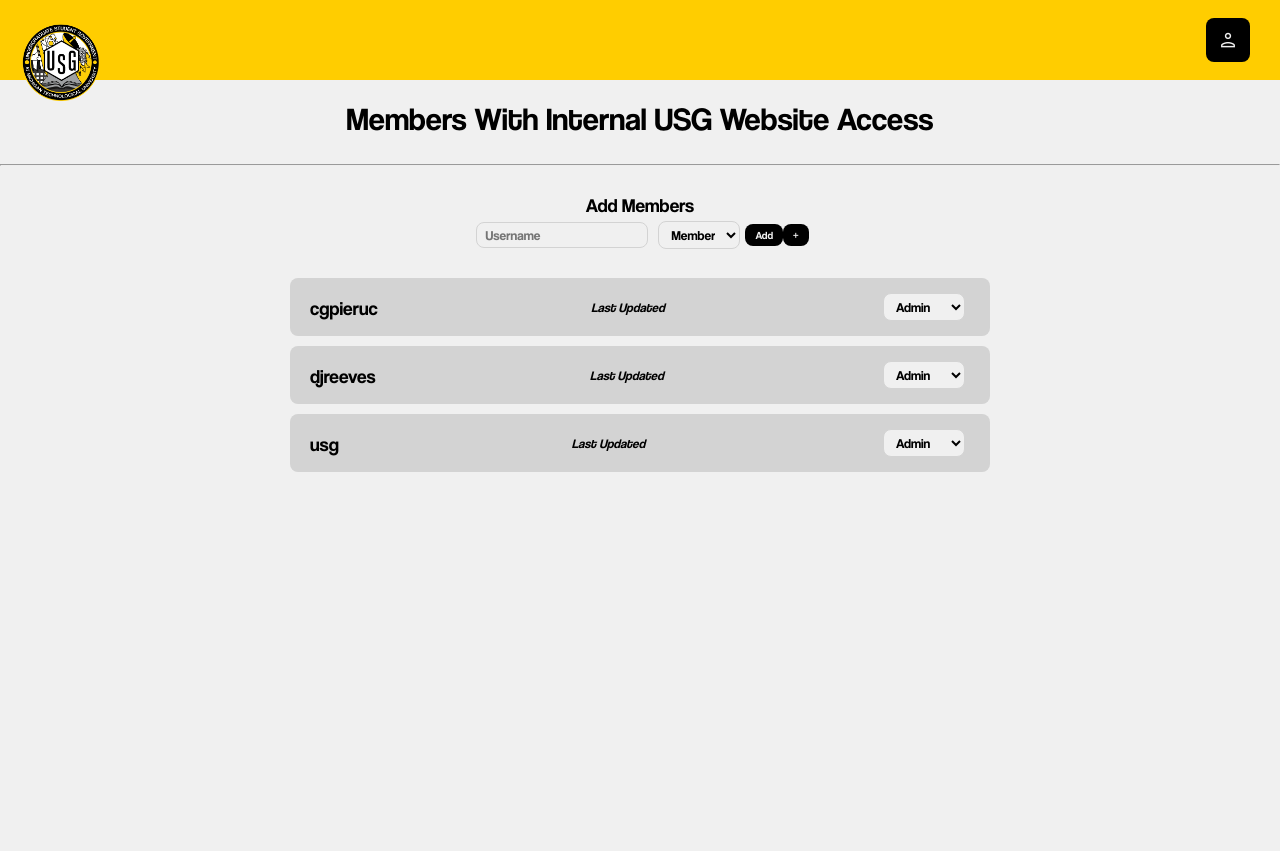
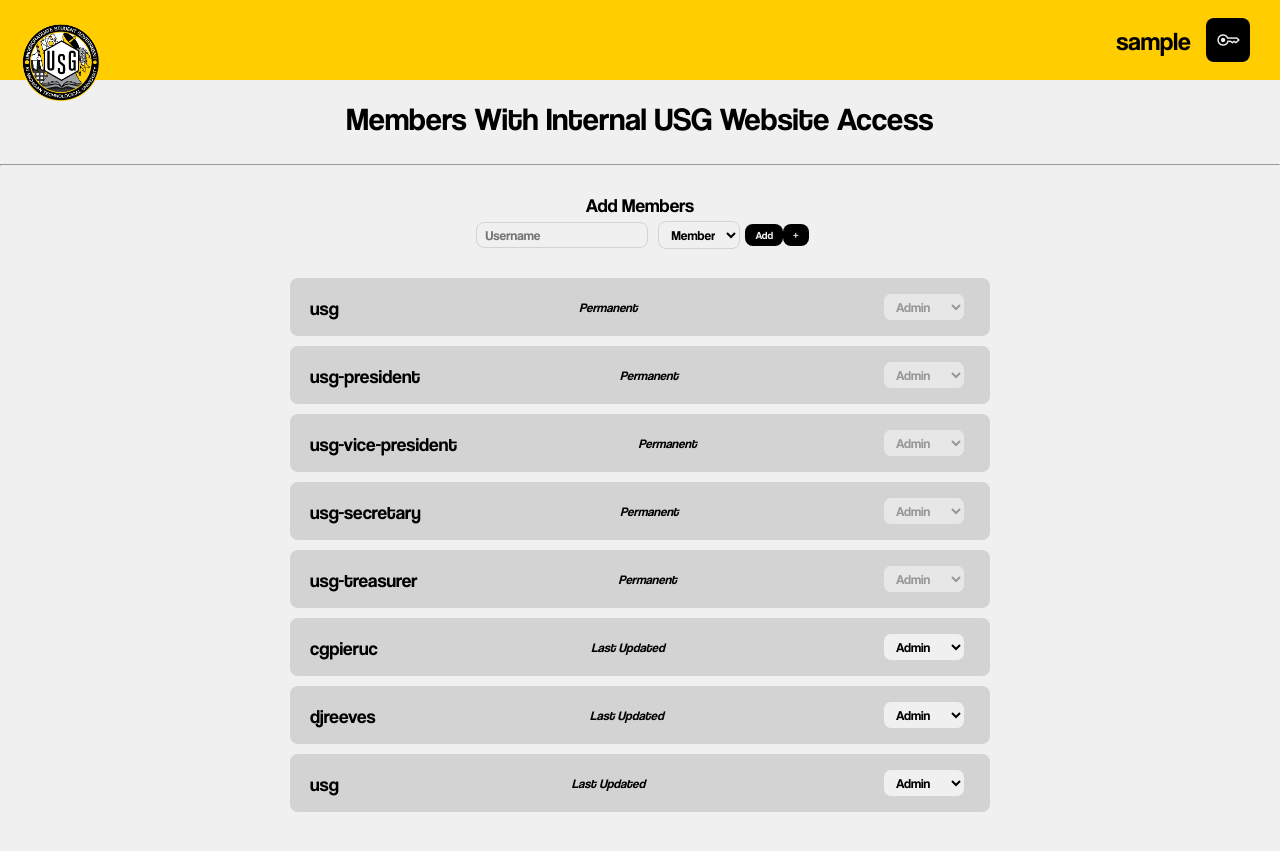
Before and after one commit to Daviad0/USGWeb-Events, a Node server app: page /internal/access in a window 1280 px wide. Shown: the top 851 px of the page. Run offline with Node 20, Linux system fonts and the light colour scheme; the visitor is signed in with stand-in values (Sample User, id 1); data comes from the database, SQL or seed files in the repository; some libraries are stand-ins or nearby versions.

Commit message:
Allow CAS login

```diff
--- a/index.js
+++ b/index.js
@@ -27,10 +27,10 @@
 
 const cas = new CASAuthentication({
     cas_url         : 'https://sso.mtu.edu/cas',
-    service_url     : 'https://usg.mtu.edu/internal/authenticate',
+    service_url     : 'https://usg.mtu.edu/',
     cas_version     : '3.0',
     renew           : false,
-    is_dev_mode     : true,
+    is_dev_mode     : false,
     dev_mode_user   : 'djreeves',
     dev_mode_info   : {
         displayName: "David Reeves",
@@ -39,9 +39,6 @@
         mail: "djreeves@mtu.edu",
         UID: "djreeves",
         memberOf: ["itss-ops-linux"],
-        access: 'admin', // either 'admin', 'member', or 'guest'
-        title: "Student IT Computer Technician",
-        private: true
     },
     session_name    : 'user',
     session_info    : 'user_info',
@@ -63,7 +60,56 @@
 // use api routes
 app.use(`${route}/api`, api);
 
-app.get(`${route}/authenticate`, cas.bounce, (req, res) => {
+app.get(`${route}/session`, (req, res) => {
+    // return an object with the session data
+    let obj = {
+        user: req.session.user,
+        user_info: req.session.user_info
+    };
+
+    res.json(obj);
+});
+
+let permanentAdmins
+
+app.get(`${route}/authenticate`, cas.bounce, async (req, res) => {
+
+    let username = req.session.user;
+    console.log("Authenticated user:", username);
+
+    let permanent_accounts_string = await db.getEndpoints.config('permanent_accounts');
+    let permanent_accounts = [];
+    if(permanent_accounts_string != null && permanent_accounts_string.value){
+        permanent_accounts = permanent_accounts_string.value.split(',');
+    }
+
+    let memberObj = null;
+    if(permanent_accounts.includes(username)){
+        // this user is a permanent admin
+        memberObj = {
+            username: username,
+            access: 'admin',
+        };
+    }else{
+        memberObj = await db.getEndpoints.member(username);
+    }
+
+    if(!memberObj){
+        console.log("User not found in database, treat as guest");
+        memberObj = {
+            username: username,
+            access: 'guest'
+        };
+    }
+
+    let user_info = req.session.user_info;
+    req.session.user_info = {
+        ...memberObj,
+        ...user_info
+    };
+
+    // usg user is automatically an admin
+
     res.redirect('/internal');
 });
 
@@ -115,10 +161,17 @@
     let members = await db.getEndpoints.members();
 
     console.log(members);
+    let permanent_accounts_string = await db.getEndpoints.config('permanent_accounts');
+    let permanent_accounts = [];
+    if(permanent_accounts_string != null && permanent_accounts_string.value){
+        console.log("Permanent accounts string:", permanent_accounts_string.value);
+        permanent_accounts = permanent_accounts_string.value.split(',');
+    }
 
     res.render(__dirname + '/views/members', {
         session: req.session,
-        members: members
+        members: members,
+        permanent_accounts: permanent_accounts
     });
 });
 
--- a/scripts/database.js
+++ b/scripts/database.js
@@ -72,14 +72,55 @@
             console.log('usg_profiles table created or already exists.');
         }
     });
+
+    // initialize the configuration table with default values
+    // key: 'permanent_accounts'
+    db.run(`INSERT OR IGNORE INTO usg_configuration (key, name, description, value, last_updated) VALUES (?, ?, ?, ?, ?)`,
+        ['permanent_accounts',
+            'Permanent Accounts',
+            'A list of accounts that are always considered admins',
+            'usg,usg-president,usg-vice-president,usg-secretary,usg-treasurer',
+            new Date()],
+        (err) => {
+            if (err) {
+                console.error('Error inserting into usg_configuration table: ' + err.message);
+            } else {
+                console.log('Default configuration inserted into usg_configuration table.');
+            }
+        });
 }
 
 const getEndpoints = {
+    config: (key) => { // actually returns a single configuration value or null
+        return new Promise((resolve, reject) => {
+            db.get('SELECT * FROM usg_configuration WHERE key = ?', [key], (error, results) => {
+                if (error) {
+                    reject(error);
+                }
+
+                if(!results) {
+                    resolve(null);
+                }
+                resolve(results);
+            });
+        });
+    },
     members: () => {
         return new Promise((resolve, reject) => {
             // where access is 'member' or 'admin'
             // let allowedRoles = ['member', 'admin']
             db.all('SELECT * FROM usg_members', [], (error, results) => {
+                if (error) {
+                    reject(error);
+                }
+
+                resolve(results);
+            });
+        });
+    },
+    member: (username) => {
+        return new Promise((resolve, reject) => {
+            db.get('SELECT * FROM usg_members WHERE username = ?', [username], (error, results) => {
                 if (error) {
                     reject(error);
                 }
--- a/views/members.ejs
+++ b/views/members.ejs
@@ -55,6 +55,19 @@
         </div>
     </div>
     <br/>
+
+    <% permanent_accounts.forEach(function(username) { %>
+        <div name="access" data-username="<%= username %>" class="flex-center">
+            <div class="segment member flex-apart">
+                <span name="username" class="medium"><%= username %></span>
+                <span name="date-updated" class="small flex-1"><i>Permanent</i></span>
+                <select name="access-level" disabled>
+                    <option value="member">Member</option>
+                    <option value="admin" selected>Admin</option>
+                </select>
+            </div>
+        </div>
+    <% }); %>
 
     <% members.forEach(function(member) { %>
        <div name="access" data-username="<%= member.username %>" class="flex-center">
```
